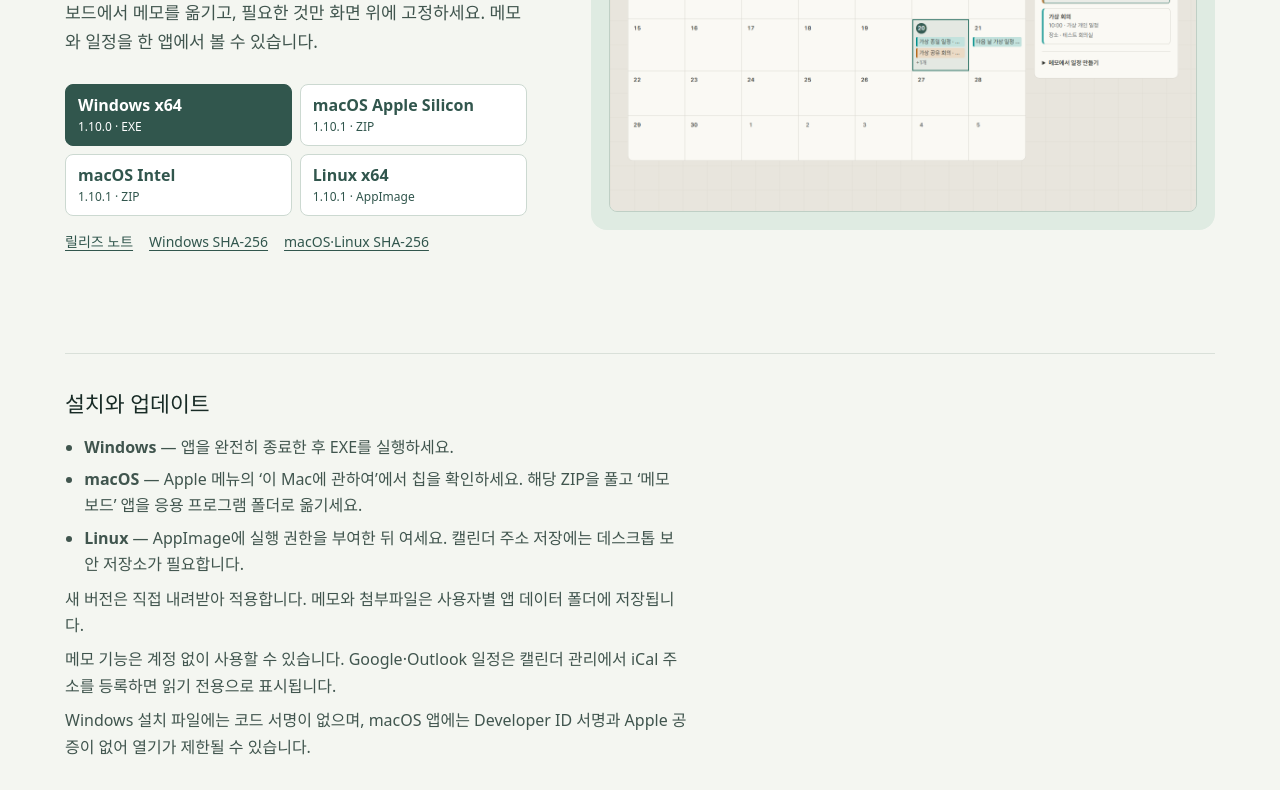
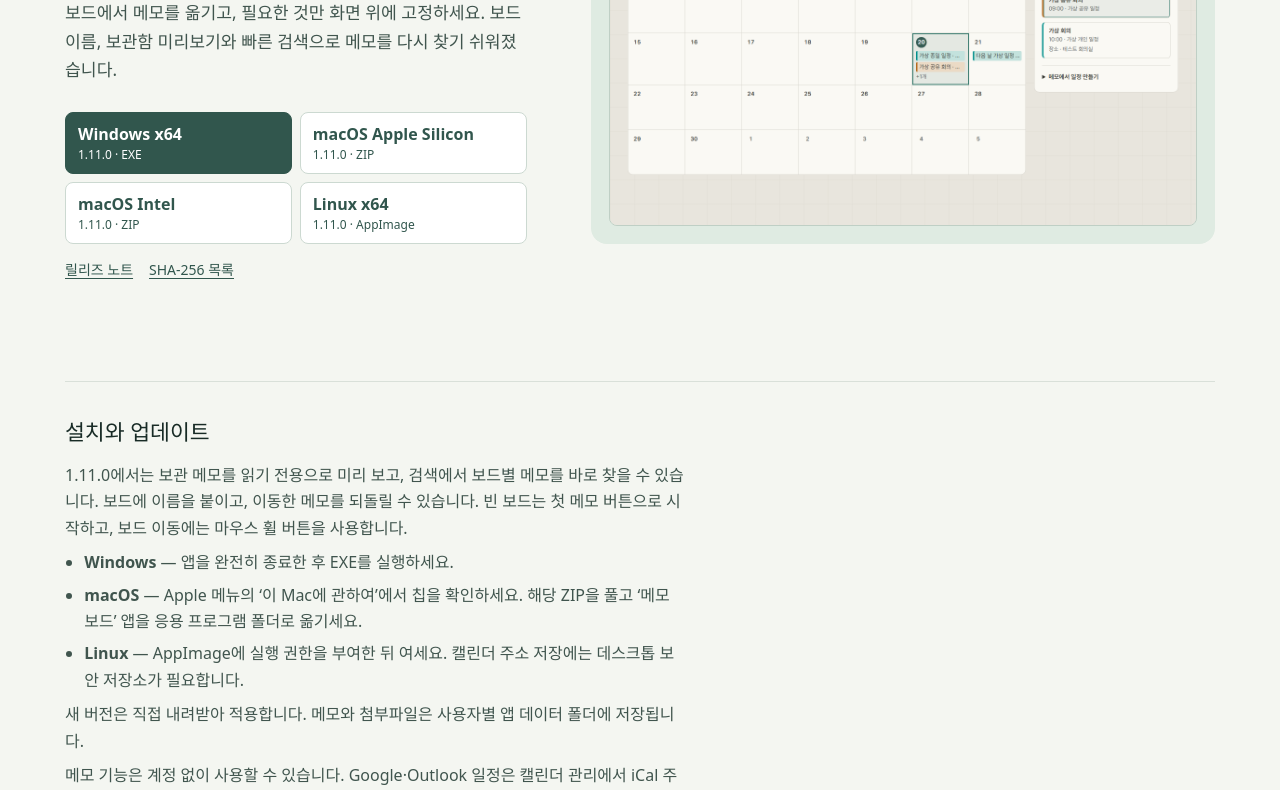
Before and after one commit to katydid0519-ctrl/memo-board-downloads, a plain HTML site: page site/index.html in a window 1280 px wide. Shown: the part 367-1157 px from the top of the page. Drawn offline with Linux system fonts and the light colour scheme.

Commit message:
Publish Memo Board 1.11.0 downloads

```diff
--- a/site/index.html
+++ b/site/index.html
@@ -13,25 +13,25 @@
   <main class="wrap">
     <section class="hero" aria-labelledby="title">
       <div>
-        <p class="version">Windows · macOS · Linux</p>
+        <p class="version">1.11.0 · Windows · macOS · Linux</p>
         <h1 id="title">메모를 붙이고,<br>하루를 정리하세요.</h1>
-        <p class="intro">보드에서 메모를 옮기고, 필요한 것만 화면 위에 고정하세요. 메모와 일정을 한 앱에서 볼 수 있습니다.</p>
+        <p class="intro">보드에서 메모를 옮기고, 필요한 것만 화면 위에 고정하세요. 보드 이름, 보관함 미리보기와 빠른 검색으로 메모를 다시 찾기 쉬워졌습니다.</p>
         <div class="downloads" aria-label="운영체제별 다운로드" role="group">
-          <a class="download" href="https://github.com/katydid0519-ctrl/memo-board-downloads/releases/download/v1.10.0/MemoBoard-Setup-1.10.0.exe">Windows x64 <small>1.10.0 · EXE</small></a>
-          <a class="download" href="https://github.com/katydid0519-ctrl/memo-board-downloads/releases/download/v1.10.1/MemoBoard-1.10.1-macOS-arm64.zip">macOS Apple Silicon <small>1.10.1 · ZIP</small></a>
-          <a class="download" href="https://github.com/katydid0519-ctrl/memo-board-downloads/releases/download/v1.10.1/MemoBoard-1.10.1-macOS-x64.zip">macOS Intel <small>1.10.1 · ZIP</small></a>
-          <a class="download" href="https://github.com/katydid0519-ctrl/memo-board-downloads/releases/download/v1.10.1/MemoBoard-1.10.1-linux-x64.AppImage">Linux x64 <small>1.10.1 · AppImage</small></a>
+          <a class="download" href="https://github.com/katydid0519-ctrl/memo-board-downloads/releases/download/v1.11.0/MemoBoard-Setup-1.11.0.exe">Windows x64 <small>1.11.0 · EXE</small></a>
+          <a class="download" href="https://github.com/katydid0519-ctrl/memo-board-downloads/releases/download/v1.11.0/MemoBoard-1.11.0-macOS-arm64.zip">macOS Apple Silicon <small>1.11.0 · ZIP</small></a>
+          <a class="download" href="https://github.com/katydid0519-ctrl/memo-board-downloads/releases/download/v1.11.0/MemoBoard-1.11.0-macOS-x64.zip">macOS Intel <small>1.11.0 · ZIP</small></a>
+          <a class="download" href="https://github.com/katydid0519-ctrl/memo-board-downloads/releases/download/v1.11.0/MemoBoard-1.11.0-linux-x86_64.AppImage">Linux x64 <small>1.11.0 · AppImage</small></a>
         </div>
         <nav aria-label="다운로드 정보">
-          <a href="https://github.com/katydid0519-ctrl/memo-board-downloads/releases">릴리즈 노트</a>
-          <a href="https://github.com/katydid0519-ctrl/memo-board-downloads/releases/download/v1.10.0/SHA256SUMS.txt">Windows SHA-256</a>
-          <a href="https://github.com/katydid0519-ctrl/memo-board-downloads/releases/download/v1.10.1/SHA256SUMS.txt">macOS·Linux SHA-256</a>
+          <a href="https://github.com/katydid0519-ctrl/memo-board-downloads/releases/tag/v1.11.0">릴리즈 노트</a>
+          <a href="https://github.com/katydid0519-ctrl/memo-board-downloads/releases/download/v1.11.0/SHA256SUMS.txt">SHA-256 목록</a>
         </nav>
       </div>
       <figure><img src="preview.png" alt="메모 보드 월간 달력과 선택한 날짜의 세부 일정"></figure>
     </section>
     <section class="install" id="install" aria-labelledby="install-title">
       <h2 id="install-title">설치와 업데이트</h2>
+      <p>1.11.0에서는 보관 메모를 읽기 전용으로 미리 보고, 검색에서 보드별 메모를 바로 찾을 수 있습니다. 보드에 이름을 붙이고, 이동한 메모를 되돌릴 수 있습니다. 빈 보드는 첫 메모 버튼으로 시작하고, 보드 이동에는 마우스 휠 버튼을 사용합니다.</p>
       <ul>
         <li><strong>Windows</strong> — 앱을 완전히 종료한 후 EXE를 실행하세요.</li>
         <li><strong>macOS</strong> — Apple 메뉴의 ‘이 Mac에 관하여’에서 칩을 확인하세요. 해당 ZIP을 풀고 ‘메모 보드’ 앱을 응용 프로그램 폴더로 옮기세요.</li>
```
Also changed, not shown: 1 other file.
